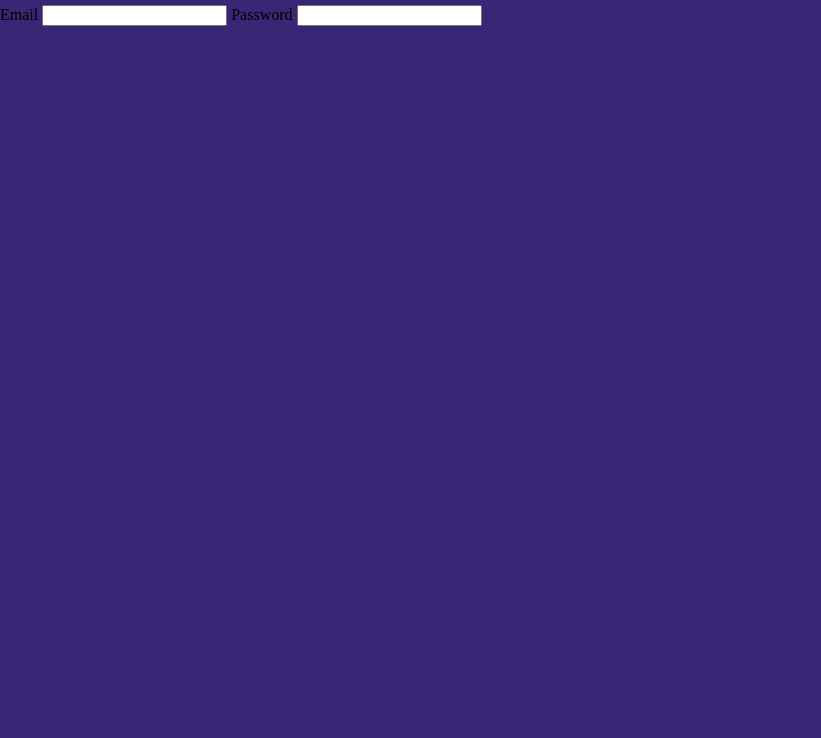
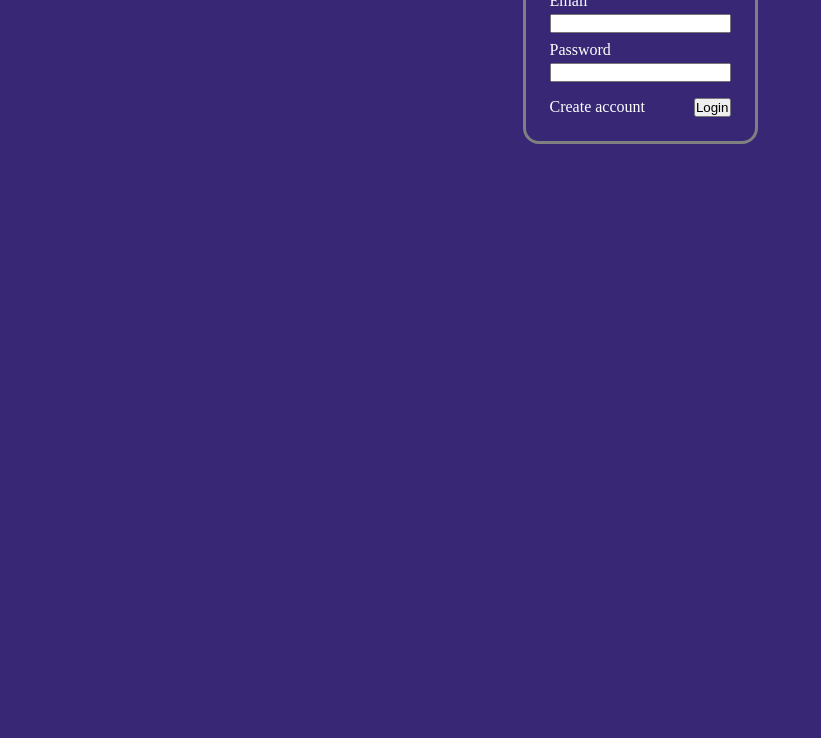
Before and after one commit to jguih/satisfying-you, a website: page views/login.html in a window 1280 px wide. Shown: the part 62-800 px from the top of the page, without its empty margins (0-821 px from the left). Drawn offline with Linux system fonts and the light colour scheme; files that its build step writes are made by us from their sources.

Commit message:
Update project structure and login page

```diff
--- a/config/sendFileOptions.js
+++ /dev/null
@@ -1,5 +0,0 @@
-const sendFileOptions = {
-  root: __dirname + '/../pages'
-}
-
-module.exports = sendFileOptions
--- a/index.js
+++ b/index.js
@@ -8,7 +8,7 @@ const port = 3000
 app.use(express.static(path.join(__dirname, 'public')))
 
 // Setup views and view engine
-app.set('views', path.join(__dirname, 'pages'))
+app.set('views', path.join(__dirname, 'views'))
 app.engine('html', require('ejs').renderFile);
 app.set('view engine', 'html');
 
--- a/public/styles/global.css
+++ b/public/styles/global.css
@@ -1,5 +1,9 @@
-body {
+* {
   margin: 0;
   padding: 0;
+}
+
+body {
   background-color: #372775;
+  color: white;
 }
--- /dev/null
+++ b/public/styles/views/login/login.css
@@ -0,0 +1,32 @@
+
+form {
+  width: fit-content;
+  margin: auto auto;
+  border-radius: 16px;
+  border: solid gray;
+  padding: 24px;
+}
+
+label,
+label input,
+label span {
+  display: block;
+}
+
+label input {
+  margin-top: 4px;
+}
+
+.field-error {
+  color: red;
+}
+
+.action-bar {
+  display: flex;
+  justify-content: space-between;
+  margin-top: 16px;
+}
+
+.mt-4 {
+  margin-top: 8px;
+}
--- a/routers/account.js
+++ b/routers/account.js
@@ -1,7 +1,5 @@
 const express = require('express');
 const router = express.Router();
-
-const options = require('../config/sendFileOptions')
 
 router.use('/create', (req, res) => {
   res.render('create-account')
--- a/routers/research.js
+++ b/routers/research.js
@@ -1,7 +1,5 @@
 const express = require('express');
 const router = express.Router();
-
-const options = require('../config/sendFileOptions')
 
 router.use('/create', (req, res) => {
   res.render('create-research')
--- a/pages/login.html
+++ b/views/login.html
@@ -5,6 +5,7 @@
   <meta charset="UTF-8">
   <meta name="viewport" content="width=device-width, initial-scale=1.0">
   <link rel="stylesheet" href="styles/global.css" type="text/css">
+  <link rel="stylesheet" href="styles/views/login/login.css" type="text/css">
   <title>Login</title>
 </head>
 
@@ -19,12 +20,19 @@
       <label>
         <span>Email</span>
         <input type="email"/>
+        <span class="field-error"></span>
       </label>
 
-      <label>
+      <label class="mt-4">
         <span>Password</span>
         <input type="password"/>
+        <span class="field-error"></span>
       </label>
+
+      <div class="action-bar">
+        <a>Create account</a>
+        <button type="submit">Login</button>
+      </div>
     </form>
   </main>
 
```
Also changed, not shown: public/styles/pages/login/login.css (deleted), views/collect-research.html (renamed from pages/collect-research.html), views/create-account.html (renamed from pages/create-account.html), views/create-research.html (renamed from pages/create-research.html), views/edit-research.html (renamed from pages/edit-research.html), views/home.html (renamed from pages/home.html), views/recover-password.html (renamed from pages/recover-password.html), views/research-report.html (renamed from pages/research-report.html), views/research-thanks.html (renamed from pages/research-thanks.html).
